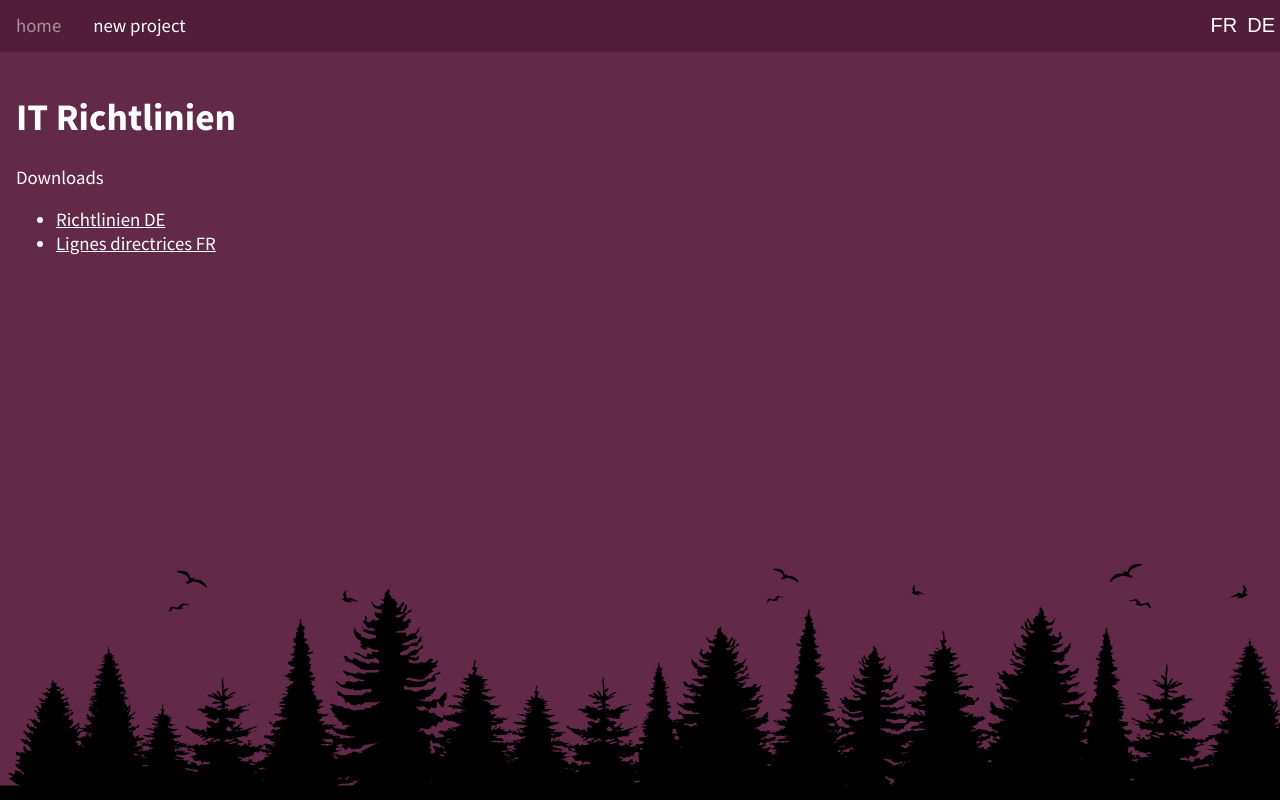
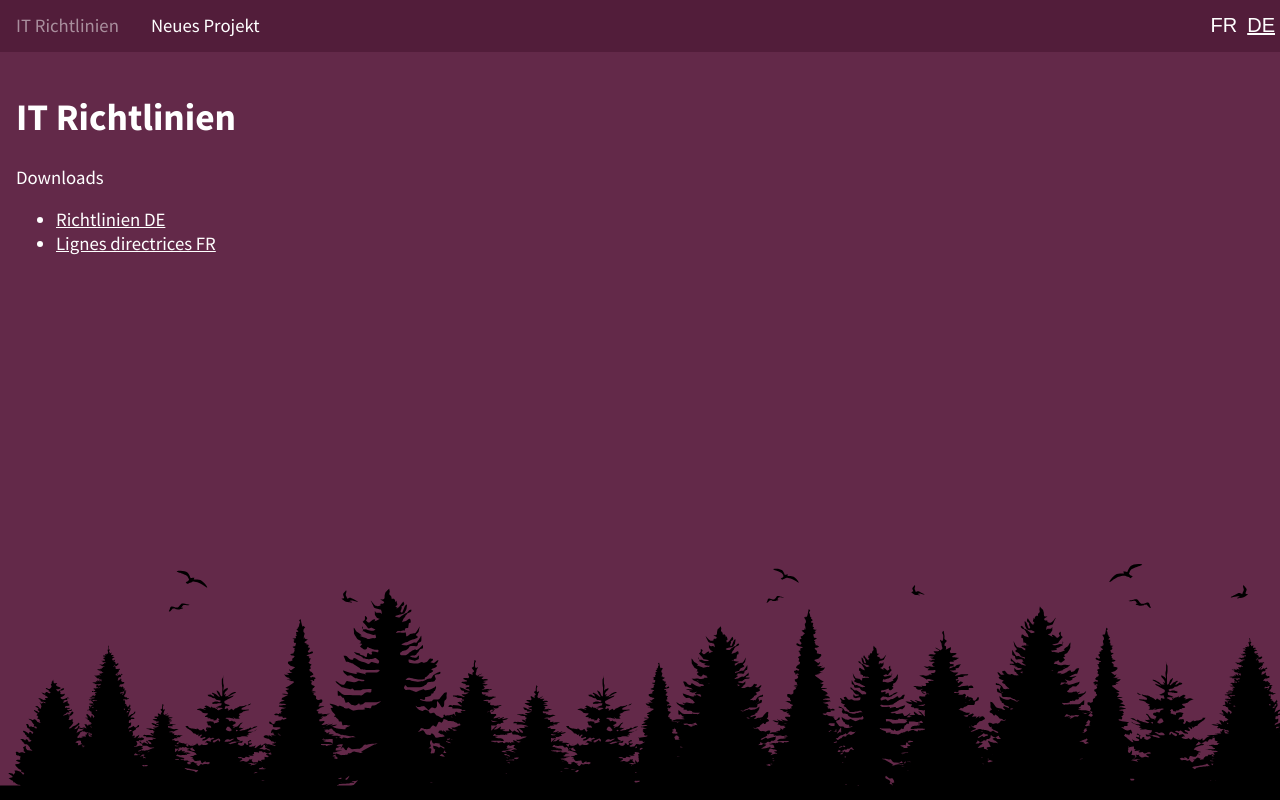
Before and after one commit to scout-ch/it-guidelines, a React (Create React App) app: page /home in a window 1280 px wide. Built offline with nearby package versions, Linux system fonts and the light colour scheme.

Commit message:
style active language

```diff
--- a/src/App.tsx
+++ b/src/App.tsx
@@ -5,6 +5,7 @@ import HomePage from './pages/HomePage'
 import FooterImage from './images/footer.svg'
 import i18n from './i18n';
 import { withTranslation } from 'react-i18next';
+import { useTranslation } from 'react-i18next';
 import {
   BrowserRouter as Router,
   Switch,
@@ -38,6 +39,11 @@ const Button = styled.button`
   font-size: 20px;
   color: white;
   padding: 14px 5px;
+
+  &:hover {
+    color: white;
+    opacity: 0.5;
+  }
 `
 
 export const MainContainer = styled.main`
@@ -49,13 +55,15 @@ const Header = () => {
   const changeLanguage = (lng: string) => {
     i18n.changeLanguage(lng);
   }
+  const { t } = useTranslation()
+  const lang = i18n.language
 
   return <div className='nav'>
     <NavUl role="nav">
-      <NavLi><Link to="/home">home</Link></NavLi>
-      <NavLi><Link to="/new-project">new project</Link></NavLi>
-      <Right><NavLi><Button onClick={() => changeLanguage('de')}>DE</Button></NavLi></Right>
-      <Right><NavLi><Button onClick={() => changeLanguage('fr')}>FR</Button></NavLi></Right>
+      <NavLi><Link to="/home">{t('home_page.title')}</Link></NavLi>
+      <NavLi><Link to="/new-project">{t('new_project_page.title')}</Link></NavLi>
+      <Right><NavLi><Button className={lang === 'de' ? 'active' : ''} onClick={() => changeLanguage('de')}>DE</Button></NavLi></Right>
+      <Right><NavLi><Button className={lang === 'fr' ? 'active' : ''} onClick={() => changeLanguage('fr')}>FR</Button></NavLi></Right>
     </NavUl>
   </div>
 }
--- a/src/index.less
+++ b/src/index.less
@@ -113,6 +113,6 @@ div {
   }
 
   .active {
-    background-color: @color-primary;
+    text-decoration: underline;
   }
 }
```
